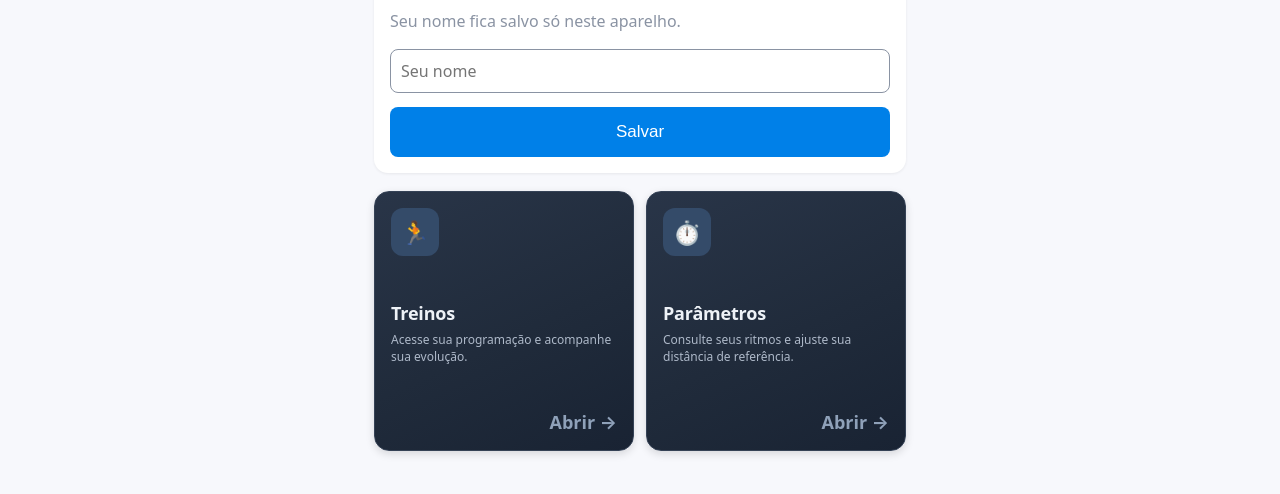
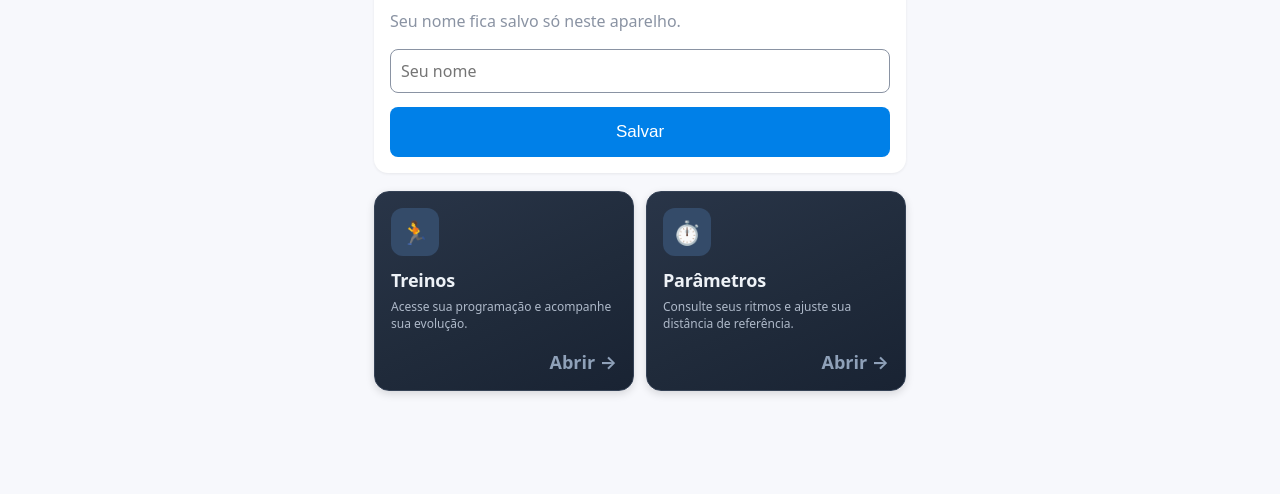
Before and after one commit to mourasamp/treinosmoura, a plain HTML site: page index.html in a window 1280 px wide. Shown: the part 170-664 px from the top of the page. Drawn offline with Linux system fonts and the light colour scheme.

Commit message:
Update index.html

```diff
--- a/index.html
+++ b/index.html
@@ -19,17 +19,17 @@ h1::before{content:"";flex:none;width:6px;height:30px;border-radius:4px;backgrou
 main{max-width:560px;margin:0 auto;padding:0 14px}
 .card{background:var(--card);border-radius:14px;padding:16px;margin:12px 0;box-shadow:0 1px 3px #0001}
 .card h2{margin:0 0 12px;font-size:18px}
-.tiles{display:grid;grid-template-columns:repeat(2,minmax(0,1fr));grid-auto-rows:1fr;align-items:stretch;gap:12px;margin:18px 0 24px}
-.tile{appearance:none;-webkit-appearance:none;position:relative;aspect-ratio:1/1;height:100%;min-height:0;min-width:0;background:linear-gradient(155deg,#293548 0%,#202b3b 55%,#192333 100%);color:#eef2f7;border:1px solid #354256;border-radius:15px;padding:16px;display:flex;flex-direction:column;align-items:flex-start;justify-content:space-between;gap:12px;cursor:pointer;width:100%;text-align:left;font:inherit;box-shadow:0 3px 8px #0002;transition:transform .15s,filter .15s,box-shadow .15s}
+.tiles{display:grid;grid-template-columns:repeat(2,minmax(0,1fr));grid-auto-rows:auto;align-items:stretch;gap:12px;margin:18px 0 24px}
+.tile{appearance:none;-webkit-appearance:none;position:relative;height:auto;min-height:200px;min-width:0;overflow:hidden;background:linear-gradient(155deg,#293548 0%,#202b3b 55%,#192333 100%);color:#eef2f7;border:1px solid #354256;border-radius:15px;padding:16px;display:flex;flex-direction:column;align-items:flex-start;justify-content:space-between;gap:12px;cursor:pointer;width:100%;text-align:left;font:inherit;box-shadow:0 3px 8px #0002;transition:transform .15s,filter .15s,box-shadow .15s}
 .tile:hover{filter:brightness(1.07);transform:translateY(-2px);box-shadow:0 6px 14px #0003}
 .tile:active{transform:scale(.98)}
 .tile:focus-visible{outline:3px solid var(--blue);outline-offset:3px}
-.tile-content{display:flex;flex-direction:column;gap:7px}
+.tile-content{display:flex;flex-direction:column;gap:7px;min-width:0;width:100%}
 .tile-title{font-size:18px;font-weight:800;letter-spacing:-.2px}
 .tile-desc{font-size:12px;line-height:1.4;color:#aeb9c9;font-weight:500}
-.tile-arrow{align-self:flex-end;font-size:18px;color:#8fa1b9;font-weight:700}
+.tile-arrow{align-self:flex-end;margin-top:auto;font-size:18px;color:#8fa1b9;font-weight:700}
 .ic{width:48px;height:48px;flex:none;border-radius:12px;background:#344b69;display:grid;place-items:center;font-size:23px}
-@media(max-width:360px){.tiles{gap:9px;grid-auto-rows:1fr}.tile{height:100%;padding:12px}.tile-title{font-size:16px}.tile-desc{font-size:11px}.ic{width:42px;height:42px}}
+@media(max-width:360px){.tiles{gap:9px}.tile{padding:12px;min-height:190px}.tile-title{font-size:16px}.tile-desc{font-size:11px}.ic{width:42px;height:42px}}
 .wk{font-size:22px;font-weight:700;margin:22px 0 4px}
 .btn{display:block;width:100%;background:var(--blue);color:#fff;border:0;border-radius:8px;padding:15px;font-size:17px;margin-top:14px;cursor:pointer}
 .btn.sec{background:var(--pill);color:var(--tx)}.btn.red{background:#d64545}
```
